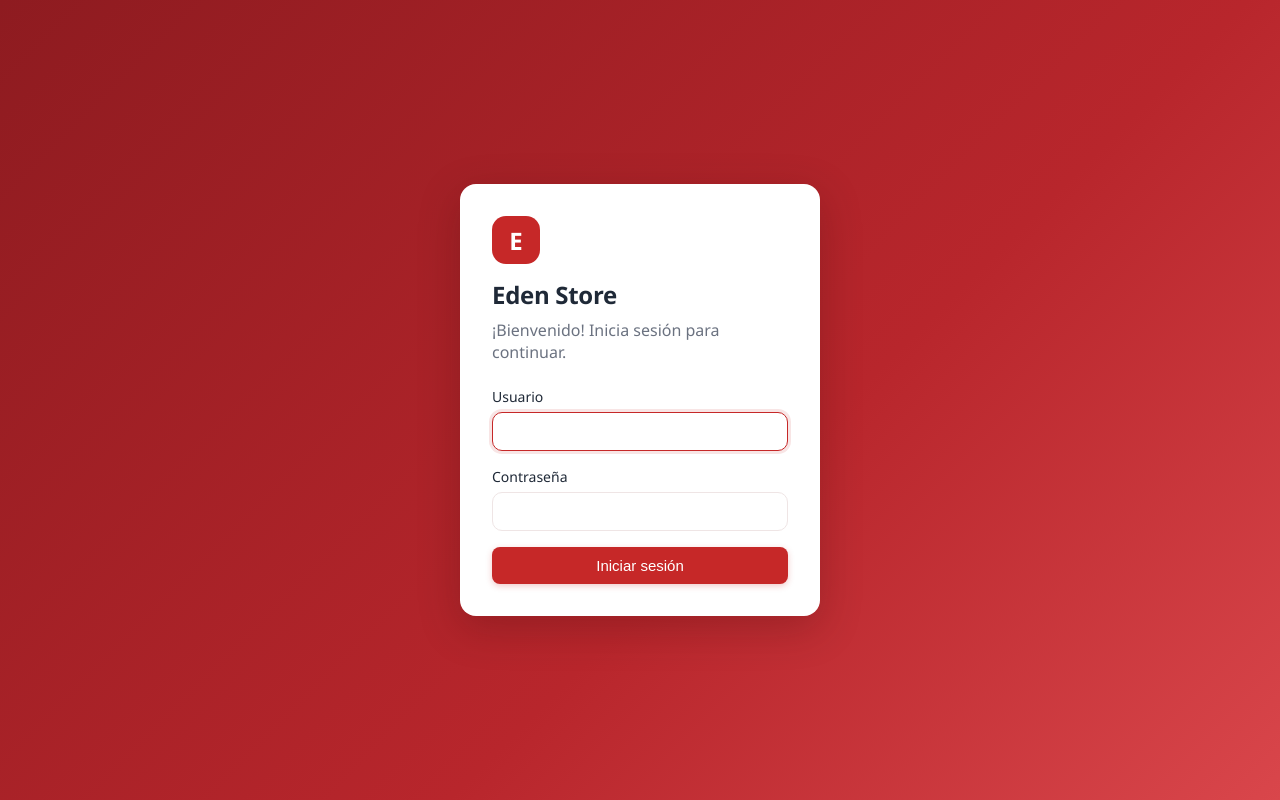
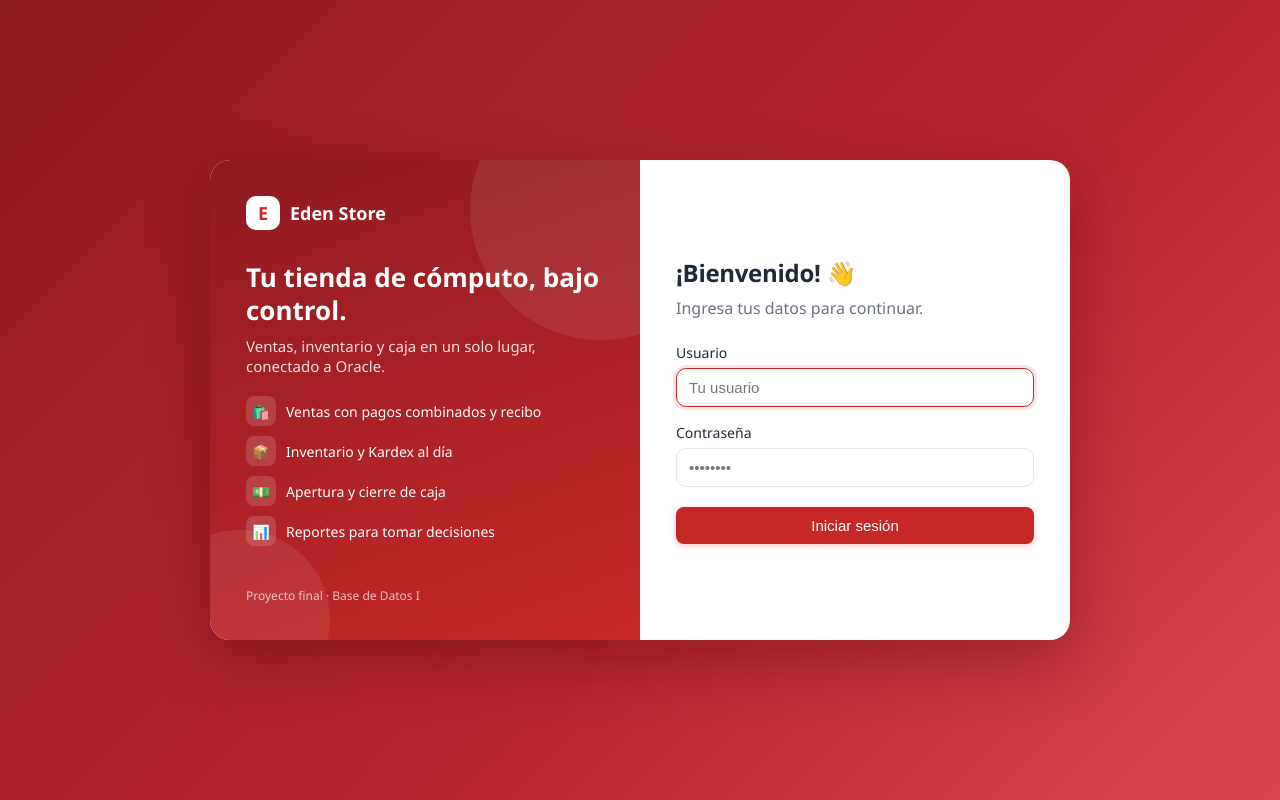
Before and after one commit to ar4ndycollado/sistema_ventas, a Flask app: page /login in a window 1280 px wide. Run offline with Flask 3, Linux system fonts and the light colour scheme.

Commit message:
Login con dos paneles: presentación de la tienda y formulario
- Panel rojo con la marca, mensaje y módulos principales; panel blanco con el formulario
- En celular los paneles se apilan
- Captura del login (Figura 8) actualizada en el documento Word y PDF

Co-Authored-By: Claude Opus 5.5 <noreply@anthropic.com>

```diff
--- a/static/css/estilos.css
+++ b/static/css/estilos.css
@@ -133,24 +133,97 @@ h1 { font-size: 24px; margin-bottom: 8px; }
     background: linear-gradient(135deg, var(--menu-arriba), var(--menu-abajo) 60%, #d9464b);
 }
 
-.tarjeta-login {
+/* Tarjeta con dos paneles: marca (rojo) y formulario (blanco) */
+.login-contenedor {
+    display: flex;
+    width: 100%;
+    max-width: 860px;
+    min-height: 480px;
     background: var(--blanco);
-    border-radius: 16px;
-    padding: 32px;
-    width: 100%;
-    max-width: 360px;
-    box-shadow: 0 12px 40px rgba(60, 10, 10, 0.25);
+    border-radius: 20px;
+    overflow: hidden;
+    box-shadow: 0 20px 60px rgba(60, 10, 10, 0.35);
+    animation: aparecer 0.4s ease-out;
 }
 
-.tarjeta-login .logo-marca {
-    width: 48px;
-    height: 48px;
-    font-size: 24px;
-    border-radius: 14px;
-    background: var(--principal);
+/* Panel izquierdo */
+.login-marca {
+    flex: 1;
+    position: relative;
+    overflow: hidden;
+    display: flex;
+    flex-direction: column;
+    justify-content: space-between;
+    padding: 36px;
     color: var(--blanco);
-    margin-bottom: 14px;
+    background: linear-gradient(160deg, var(--menu-arriba), var(--principal));
 }
+
+/* Círculos decorativos transparentes */
+.login-marca::before,
+.login-marca::after {
+    content: "";
+    position: absolute;
+    border-radius: 50%;
+    background: rgba(255, 255, 255, 0.08);
+}
+
+.login-marca::before { width: 260px; height: 260px; right: -90px; top: -80px; }
+.login-marca::after  { width: 180px; height: 180px; left: -60px; bottom: -70px; }
+
+.login-marca .logo { margin-bottom: 0; font-weight: 600; }
+
+.login-mensaje { position: relative; }   /* queda por encima de los círculos */
+
+.login-mensaje h2 {
+    font-size: 26px;
+    line-height: 1.25;
+    margin-bottom: 10px;
+}
+
+.login-mensaje p {
+    color: rgba(255, 255, 255, 0.85);
+    font-size: 15px;
+    margin-bottom: 20px;
+}
+
+.login-lista { list-style: none; }
+
+.login-lista li {
+    display: flex;
+    align-items: center;
+    gap: 10px;
+    font-size: 14px;
+    margin-bottom: 10px;
+}
+
+/* Cada ícono de la lista dentro de un cuadro translúcido */
+.login-lista span {
+    display: inline-flex;
+    align-items: center;
+    justify-content: center;
+    width: 30px;
+    height: 30px;
+    border-radius: 8px;
+    background: rgba(255, 255, 255, 0.15);
+}
+
+.login-pie {
+    position: relative;
+    font-size: 12px;
+    color: rgba(255, 255, 255, 0.7);
+}
+
+/* Panel derecho */
+.login-formulario {
+    flex: 1;
+    display: flex;
+    flex-direction: column;
+    justify-content: center;
+    padding: 40px 36px;
+}
+
+.login-formulario .boton-principal { width: 100%; margin-top: 4px; }
 
 /* ===== Formularios ===== */
 .formulario label {
@@ -231,7 +304,6 @@ h1 { font-size: 24px; margin-bottom: 8px; }
 
 /* El botón principal ocupa todo el ancho solo en el login */
 .boton-principal { width: auto; }
-.tarjeta-login .boton-principal { width: 100%; }
 
 .boton-secundario {
     background: var(--blanco);
@@ -792,4 +864,13 @@ h1 { font-weight: 700; letter-spacing: -0.3px; }
     .campo-ancho { min-width: 100%; }
     .tarjeta-formulario { max-width: 100%; }
     .tarjeta { padding: 14px; }
+
+    /* Login: los dos paneles se apilan y la lista de módulos se oculta */
+    .login-contenedor { flex-direction: column; min-height: 0; }
+    .login-marca { padding: 24px; }
+    .login-marca .logo { margin-bottom: 14px; }
+    .login-mensaje h2 { font-size: 20px; }
+    .login-lista,
+    .login-pie { display: none; }
+    .login-formulario { padding: 28px 24px; }
 }
--- a/templates/login.html
+++ b/templates/login.html
@@ -8,10 +8,33 @@
     <link rel="stylesheet" href="{{ url_for('static', filename='css/estilos.css') }}">
 </head>
 <body class="pagina-login">
-    <div class="tarjeta-login">
-        <span class="logo-marca">E</span>
-        <h1>Eden Store</h1>
-        <p class="subtitulo">¡Bienvenido! Inicia sesión para continuar.</p>
+    <div class="login-contenedor">
+
+        <!-- Panel izquierdo: presentación de la tienda (solo decorativo) -->
+        <section class="login-marca">
+            <div class="logo">
+                <span class="logo-marca">E</span> Eden Store
+            </div>
+
+            <div class="login-mensaje">
+                <h2>Tu tienda de cómputo, bajo control.</h2>
+                <p>Ventas, inventario y caja en un solo lugar, conectado a Oracle.</p>
+
+                <ul class="login-lista">
+                    <li><span>🛍️</span> Ventas con pagos combinados y recibo</li>
+                    <li><span>📦</span> Inventario y Kardex al día</li>
+                    <li><span>💵</span> Apertura y cierre de caja</li>
+                    <li><span>📊</span> Reportes para tomar decisiones</li>
+                </ul>
+            </div>
+
+            <p class="login-pie">Proyecto final · Base de Datos I</p>
+        </section>
+
+        <!-- Panel derecho: formulario de inicio de sesión -->
+        <section class="login-formulario">
+            <h1>¡Bienvenido! 👋</h1>
+            <p class="subtitulo">Ingresa tus datos para continuar.</p>
 
             {% for categoria, mensaje in get_flashed_messages(with_categories=true) %}
                 <div class="alerta alerta-{{ categoria }}">{{ mensaje }}</div>
@@ -19,13 +42,15 @@
 
             <form method="POST" class="formulario">
                 <label for="usuario">Usuario</label>
-            <input type="text" id="usuario" name="usuario" autofocus>
+                <input type="text" id="usuario" name="usuario" placeholder="Tu usuario" autofocus>
 
                 <label for="password">Contraseña</label>
-            <input type="password" id="password" name="password">
+                <input type="password" id="password" name="password" placeholder="••••••••">
 
                 <button type="submit" class="boton boton-principal">Iniciar sesión</button>
             </form>
+        </section>
+
     </div>
 </body>
 </html>
```
Also changed, not shown: 3 other files. Lines whose indentation alone changed are shown as unchanged.
